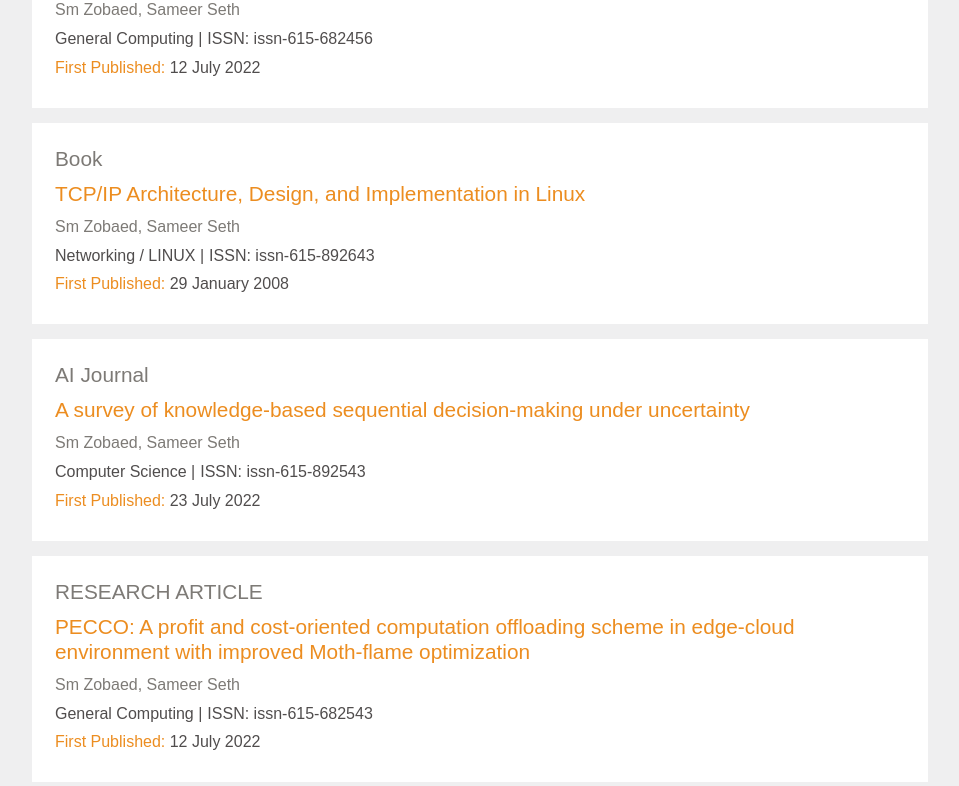
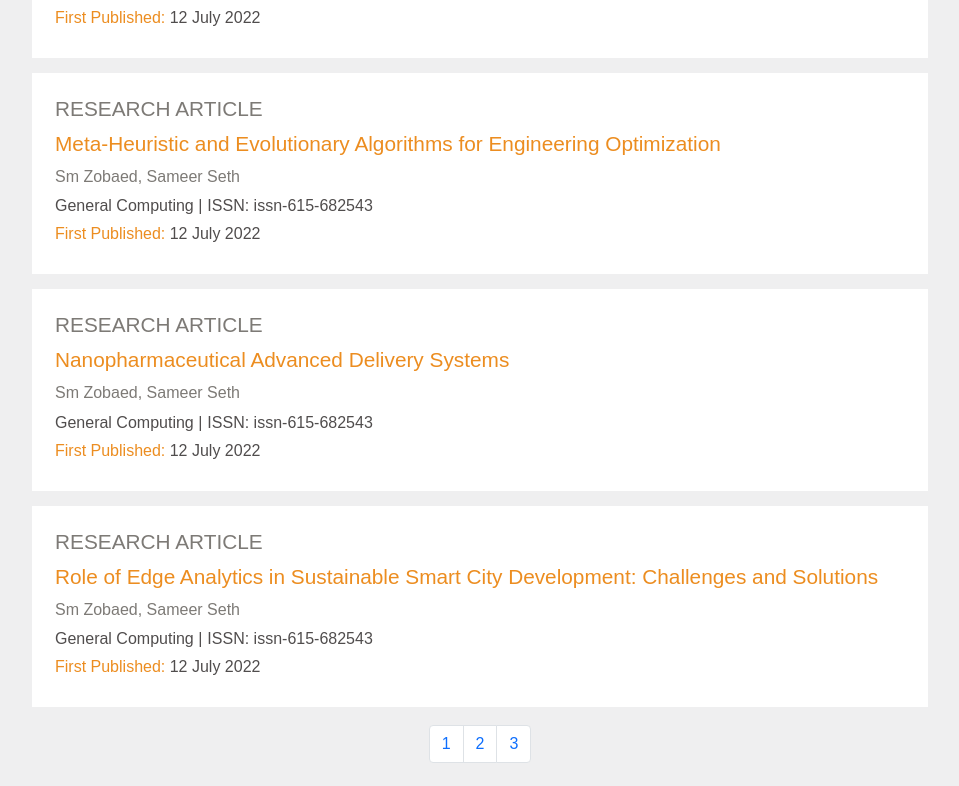
Before and after one commit to codeisscience/journal-policy-tracker-frontend, a React (Create React App) app: page /journal in a window 1280 px wide. Shown: the part 574-1360 px from the top of the page, without its empty margins (48-1007 px from the left). Built offline with nearby package versions, Linux system fonts and the light colour scheme; data requests are answered from the project's data file.

Commit message:
feat: add pagination for journals details page

```diff
--- a/data/db.json
+++ b/data/db.json
@@ -95,6 +95,150 @@
       "datashared": false,
       "peerreview": true,
       "enforced": "Yes - before application"
+    },
+    {
+      "id": 7,
+      "title": "Embedded Systems: Hardware, Design, and Implementation",
+      "authors": "Sm Zobaed, Sameer Seth",
+      "journaltype": "RESEARCH ARTICLE",
+      "topic": "General Computing",
+      "published": "12 July 2022",
+      "issn": "issn-615-682543",
+      "updated": "16th Aug 2022",
+      "link": "https://doi.org/10.1002/agg2.20287",
+      "policy": "Policy 1",
+      "dataavail": true,
+      "datashared": false,
+      "peerreview": true,
+      "enforced": "Yes - before application"
+    },
+    {
+      "id": 8,
+      "title": "Essential Algorithms: A Practical Approach to Computer Algorithms Using Python® and C#",
+      "authors": "Sm Zobaed, Sameer Seth",
+      "journaltype": "RESEARCH ARTICLE",
+      "topic": "General Computing",
+      "published": "12 July 2022",
+      "issn": "issn-615-682543",
+      "updated": "16th Aug 2022",
+      "link": "https://doi.org/10.1002/agg2.20287",
+      "policy": "Policy 1",
+      "dataavail": true,
+      "datashared": false,
+      "peerreview": true,
+      "enforced": "Yes - before application"
+    },
+    {
+      "id": 9,
+      "title": "Evolutionary Algorithms for Food Science and Technology, Volume 7",
+      "authors": "Sm Zobaed, Sameer Seth",
+      "journaltype": "RESEARCH ARTICLE",
+      "topic": "General Computing",
+      "published": "12 July 2022",
+      "issn": "issn-615-682543",
+      "updated": "16th Aug 2022",
+      "link": "https://doi.org/10.1002/agg2.20287",
+      "policy": "Policy 1",
+      "dataavail": true,
+      "datashared": false,
+      "peerreview": true,
+      "enforced": "Yes - before application"
+    },
+    {
+      "id": 10,
+      "title": "Recent Advances in Hybrid Metaheuristics for Data Clustering",
+      "authors": "Sm Zobaed, Sameer Seth",
+      "journaltype": "RESEARCH ARTICLE",
+      "topic": "General Computing",
+      "published": "12 July 2022",
+      "issn": "issn-615-682543",
+      "updated": "16th Aug 2022",
+      "link": "https://doi.org/10.1002/agg2.20287",
+      "policy": "Policy 1",
+      "dataavail": true,
+      "datashared": false,
+      "peerreview": true,
+      "enforced": "Yes - before application"
+    },
+    {
+      "id": 11,
+      "title": "Role of Edge Analytics in Sustainable Smart City Development: Challenges and Solutions",
+      "authors": "Sm Zobaed, Sameer Seth",
+      "journaltype": "RESEARCH ARTICLE",
+      "topic": "General Computing",
+      "published": "12 July 2022",
+      "issn": "issn-615-682543",
+      "updated": "16th Aug 2022",
+      "link": "https://doi.org/10.1002/agg2.20287",
+      "policy": "Policy 1",
+      "dataavail": true,
+      "datashared": false,
+      "peerreview": true,
+      "enforced": "Yes - before application"
+    },
+    {
+      "id": 12,
+      "title": "Nanopharmaceutical Advanced Delivery Systems",
+      "authors": "Sm Zobaed, Sameer Seth",
+      "journaltype": "RESEARCH ARTICLE",
+      "topic": "General Computing",
+      "published": "12 July 2022",
+      "issn": "issn-615-682543",
+      "updated": "16th Aug 2022",
+      "link": "https://doi.org/10.1002/agg2.20287",
+      "policy": "Policy 1",
+      "dataavail": true,
+      "datashared": false,
+      "peerreview": true,
+      "enforced": "Yes - before application"
+    },
+    {
+      "id": 13,
+      "title": "Meta-Heuristic and Evolutionary Algorithms for Engineering Optimization",
+      "authors": "Sm Zobaed, Sameer Seth",
+      "journaltype": "RESEARCH ARTICLE",
+      "topic": "General Computing",
+      "published": "12 July 2022",
+      "issn": "issn-615-682543",
+      "updated": "16th Aug 2022",
+      "link": "https://doi.org/10.1002/agg2.20287",
+      "policy": "Policy 1",
+      "dataavail": true,
+      "datashared": false,
+      "peerreview": true,
+      "enforced": "Yes - before application"
+    },
+    {
+      "id": 14,
+      "title": "Machine Learning and Big Data: Concepts, Algorithms, Tools and Applications",
+      "authors": "Sm Zobaed, Sameer Seth",
+      "journaltype": "RESEARCH ARTICLE",
+      "topic": "General Computing",
+      "published": "12 July 2022",
+      "issn": "issn-615-682543",
+      "updated": "16th Aug 2022",
+      "link": "https://doi.org/10.1002/agg2.20287",
+      "policy": "Policy 1",
+      "dataavail": true,
+      "datashared": false,
+      "peerreview": true,
+      "enforced": "Yes - before application"
+    },
+    {
+      "id": 15,
+      "title": "Integer Programming, Second Edition",
+      "authors": "Sm Zobaed, Sameer Seth",
+      "journaltype": "RESEARCH ARTICLE",
+      "topic": "General Computing",
+      "published": "12 July 2022",
+      "issn": "issn-615-682543",
+      "updated": "16th Aug 2022",
+      "link": "https://doi.org/10.1002/agg2.20287",
+      "policy": "Policy 1",
+      "dataavail": true,
+      "datashared": false,
+      "peerreview": true,
+      "enforced": "Yes - before application"
     }
   ]
 }
--- a/src/App.js
+++ b/src/App.js
@@ -1,3 +1,4 @@
+/* eslint-disable react-hooks/exhaustive-deps */
 /* eslint-disable arrow-body-style */
 /* eslint-disable max-len */
 /* eslint-disable no-unused-vars */
@@ -7,7 +8,7 @@
 import 'bootstrap/dist/css/bootstrap.min.css';
 import { BrowserRouter as Router, Switch, Route, Redirect, useHistory } from 'react-router-dom';
 import { format } from 'date-fns';
-import api from './api/posts';
+import { api } from './api/posts';
 import { Journal, Contact, Manifesto, Home } from './pages';
 import { Footer, Auth, Header, Login, JournalDetails, AddJournal } from './components';
 import Navbar from './components/marginals/Navbar/Navbar';
@@ -15,6 +16,9 @@
 
 function App() {
   const [posts, setPosts] = useState([]);
+  const [loading, setLoading] = useState(false);
+  const [currentPage, setCurrentPage] = useState(1);
+  const [postsPerPage] = useState(5);
   const [search, setSearch] = useState('');
   const [searchResults, setSearchResults] = useState([]);
 
@@ -77,8 +81,10 @@
   useEffect(() => {
     const fetchPosts = async () => {
       try {
+        setLoading(true);
         const response = await api.get('/journals');
         setPosts(response.data);
+        setLoading(false);
       } catch (err) {
         if (err.response) {
           console.log(err.response.data);
@@ -93,13 +99,20 @@
   }, []);
 
   useEffect(() => {
-    const filteredResults = posts.filter(
-      (post) =>
-        post.issn.includes(search) || post.title.toLowerCase().includes(search.toLowerCase()),
-    );
+    const filteredResults = posts
+      .reverse()
+      .filter(
+        (post) =>
+          post.issn.includes(search) || post.title.toLowerCase().includes(search.toLowerCase()),
+      );
 
-    setSearchResults(filteredResults.reverse());
+    setSearchResults(filteredResults);
   }, [posts, search]);
+
+  const indexOfLastPost = currentPage * postsPerPage;
+  const indexOfFirstPost = indexOfLastPost - postsPerPage;
+  const currentPost = searchResults.slice(indexOfFirstPost, indexOfLastPost);
+  const paginate = (pageNumber) => setCurrentPage(pageNumber);
 
   const handleSubmit = async (e) => {
     e.preventDefault();
@@ -188,7 +201,15 @@
           <Manifesto />
         </Route>
         <Route path='/journal'>
-          <Journal search={search} setSearch={setSearch} posts={searchResults} />
+          <Journal
+            search={search}
+            setSearch={setSearch}
+            posts={currentPost}
+            loading={loading}
+            postsPerPage={postsPerPage}
+            totalPosts={posts.length}
+            paginate={paginate}
+          />
         </Route>
         <Route exact path='/addjournal'>
           <AddJournal
--- a/src/api/posts.js
+++ b/src/api/posts.js
@@ -1,5 +1,10 @@
 import axios from 'axios';
 
-export default axios.create({
+export const api = axios.create({
   baseURL: 'http://localhost:3500',
 });
+
+export const getPostsPage = async (pageParam = 1) => {
+  const response = await api.get(`/posts?_page=${pageParam}`);
+  return response.data;
+};
--- a/src/components/Journals/Journal.js
+++ b/src/components/Journals/Journal.js
@@ -6,9 +6,7 @@
 // import useFetch from './useFetch';
 import { JContainer, Head, Search, SearchTerm, SearchButton } from './styles';
 
-const Journal = ({ posts, search, setSearch }) => {
-  // const { journalFetch, isPending, error } = useFetch('http://localhost:8000/journals/');
-
+const Journal = ({ posts, search, setSearch, postsPerPage, totalPosts, paginate }) => {
   return (
     <JContainer>
       <Head>Journals</Head>
@@ -26,7 +24,12 @@
           </SearchButton>
         </Search>
       </form>
-      <JournalList posts={posts} />
+      <JournalList
+        posts={posts}
+        postsPerPage={postsPerPage}
+        totalPosts={totalPosts}
+        paginate={paginate}
+      />
     </JContainer>
   );
 };
--- a/src/components/Journals/JournalList.js
+++ b/src/components/Journals/JournalList.js
@@ -5,9 +5,10 @@
 /* eslint-disable react/function-component-definition */
 import React from 'react';
 import { Link } from 'react-router-dom';
+import Pagination from '../Pagination/Pagination';
 import { Box, Preview, Head2, Authors, Head3, Description } from './styles';
 
-const JournalList = ({ posts }) => {
+const JournalList = ({ posts, postsPerPage, totalPosts, paginate }) => {
   return (
     <Box>
       {posts.map((blog) => (
@@ -16,9 +17,6 @@
           <Link to={`/policy/${blog.id}`}>
             <Head2>{blog.title}</Head2>
             <Authors>
-              {/* {blog.authors.map((author) => (
-                <Head3 secondary>{author},</Head3>
-              ))} */}
               <Head3 secondary>{blog.authors}</Head3>
             </Authors>
             <Description>
@@ -32,6 +30,7 @@
           </Link>
         </Preview>
       ))}
+      <Pagination postsPerPage={postsPerPage} totalPosts={totalPosts} paginate={paginate} />
     </Box>
   );
 };
--- /dev/null
+++ b/src/components/Pagination/Pagination.js
@@ -0,0 +1,30 @@
+/* eslint-disable jsx-a11y/no-static-element-interactions */
+/* eslint-disable jsx-a11y/click-events-have-key-events */
+/* eslint-disable jsx-a11y/anchor-is-valid */
+/* eslint-disable no-plusplus */
+/* eslint-disable react/function-component-definition */
+import React from 'react';
+
+const Pagination = ({ postsPerPage, totalPosts, paginate }) => {
+  const pageNumbers = [];
+
+  for (let i = 1; i <= Math.ceil(totalPosts / postsPerPage); i++) {
+    pageNumbers.push(i);
+  }
+
+  return (
+    <nav style={{ margin: '0px auto 0px auto' }}>
+      <ul className='pagination'>
+        {pageNumbers.map((number) => (
+          <li key={number} className='page-item'>
+            <a onClick={() => paginate(number)} className='page-link'>
+              {number}
+            </a>
+          </li>
+        ))}
+      </ul>
+    </nav>
+  );
+};
+
+export default Pagination;
--- a/src/pages/Journal/Journal.js
+++ b/src/pages/Journal/Journal.js
@@ -5,11 +5,22 @@
 import { Journals } from '../../components';
 import { Container } from '../../components/Journals/styles';
 
-const Journal = ({ posts, search, setSearch }) => {
+const Journal = ({ posts, search, setSearch, loading, postsPerPage, totalPosts, paginate }) => {
+  if (loading) {
+    return <h2>loading...</h2>;
+  }
   return (
     <Container>
       {posts.length ? (
-        <Journals posts={posts} search={search} setSearch={setSearch} />
+        <Journals
+          posts={posts}
+          search={search}
+          setSearch={setSearch}
+          loading={loading}
+          postsPerPage={postsPerPage}
+          totalPosts={totalPosts}
+          paginate={paginate}
+        />
       ) : (
         <p>No posts to display</p>
       )}
```
